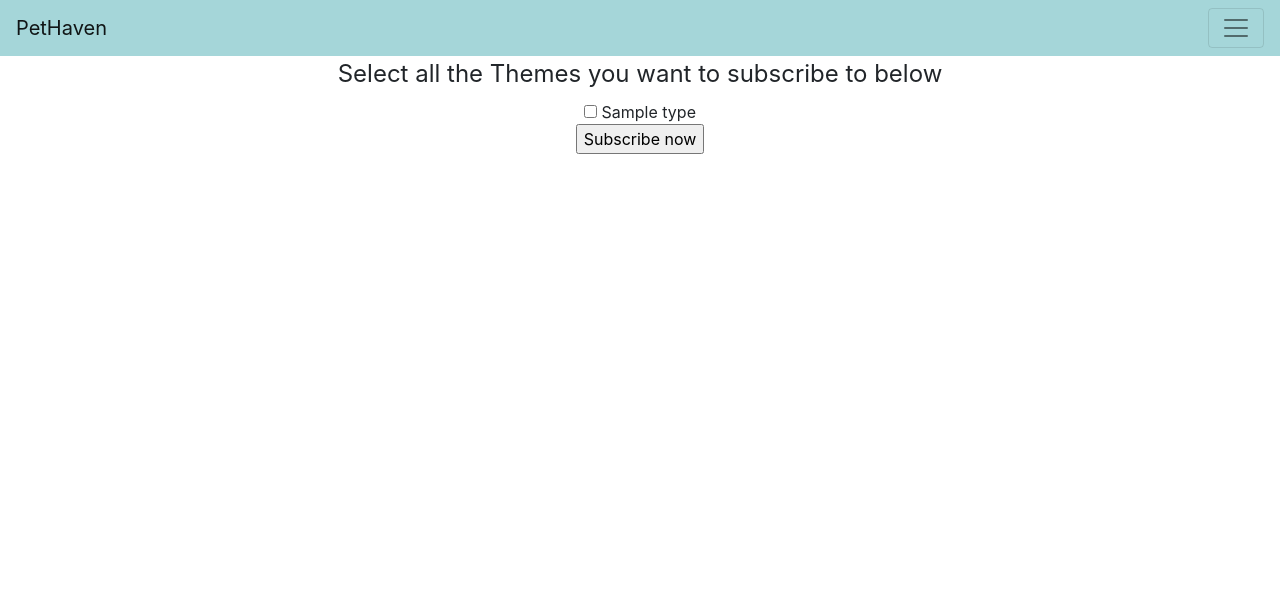
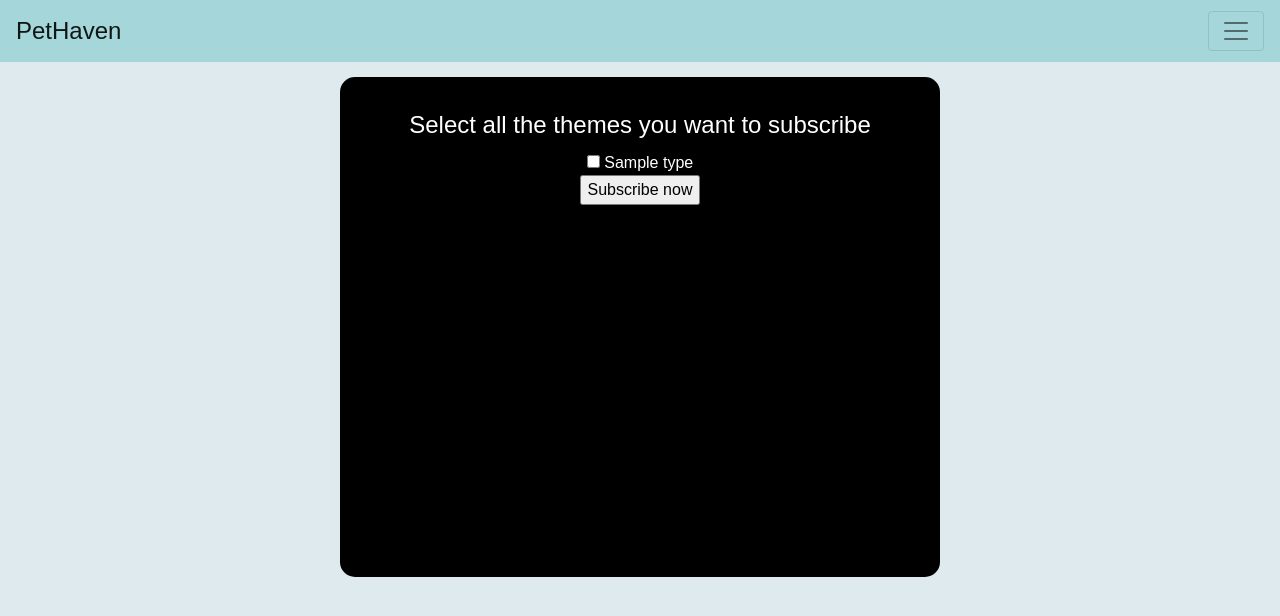
Before and after one commit to APAD-Summer2021/Team1-GroupProject, a Flask app: page /sub in a window 1280 px wide. Shown: the top 616 px of the page. Run offline with Flask 2, Linux system fonts and the light colour scheme; the visitor is signed in with stand-in values (Sample User, id 1); a database or web service that is not in the repository returns one stand-in record (values such as "Sample title"); parts of the project's set-up code (start-up, migrations or seed data) failed here and were passed over; some libraries are stand-ins or nearby versions.

Commit message:
subscription page css edit. need to add margin between buttons

```diff
--- a/static/css/sub.css
+++ b/static/css/sub.css
@@ -0,0 +1,31 @@
+body {
+    margin: 0;
+    padding: 0;
+    font-family: sans-serif;
+    background-color:#deeaee;
+    color: white;
+
+}
+
+.container {
+    display: flex;
+    justify-content: center;
+    flex-direction: row;
+
+  }
+  .box {
+    width: 600px;
+    height: 500px;
+    padding: 30px;
+    background: black;
+    border-radius: 15px;
+    text-align: center;
+    transition: 0.25s;
+    border: none;
+    margin-top: 0cm;
+    margin: 15px;
+}
+
+.navbar-brand{
+    font-size: x-large;
+}
--- a/templates/sub.html
+++ b/templates/sub.html
@@ -28,17 +28,24 @@
             </div>
          </div>
       </nav>
+
+      <div class=container>
+
+      <form class=box method="POST" action="/sub" id="sub" align ="center" >
+    <fieldset>
       {% if message  %}
       <p class="text-muted" color="red"> {{ message }}</p>
       {% endif %}
-      <form method="POST" action="/sub" id="sub" align ="center" >
-    <fieldset>
-        <legend>Select all the Themes you want to subscribe to below</legend>
+
+        <legend>Select all the themes you want to subscribe</legend>
+        <div class =buttons>
       {% for theme in list_of_themes %}
-        <input type="checkbox" name="themes" value="{{ theme }}" align="left"> {{ theme }} <br>
+        <input type="checkbox" name="themes" value="{{ theme }}"> {{ theme }} <br>
           {%  endfor  %}
         <input type="submit" value="Subscribe now" />
+      </div>
     </fieldset>
-</form>
+      </form>
+   </div>
    </body>
 </html>
```
